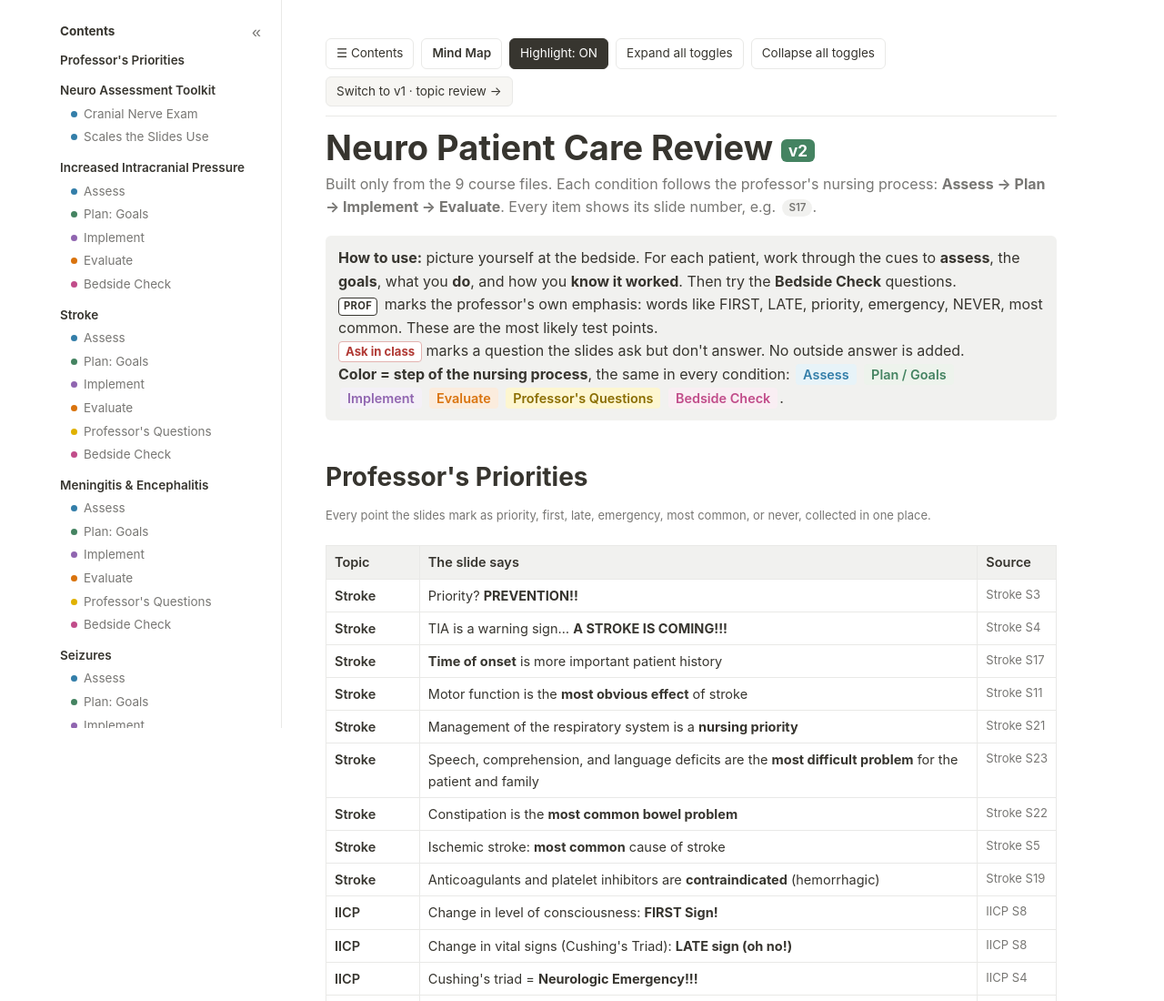
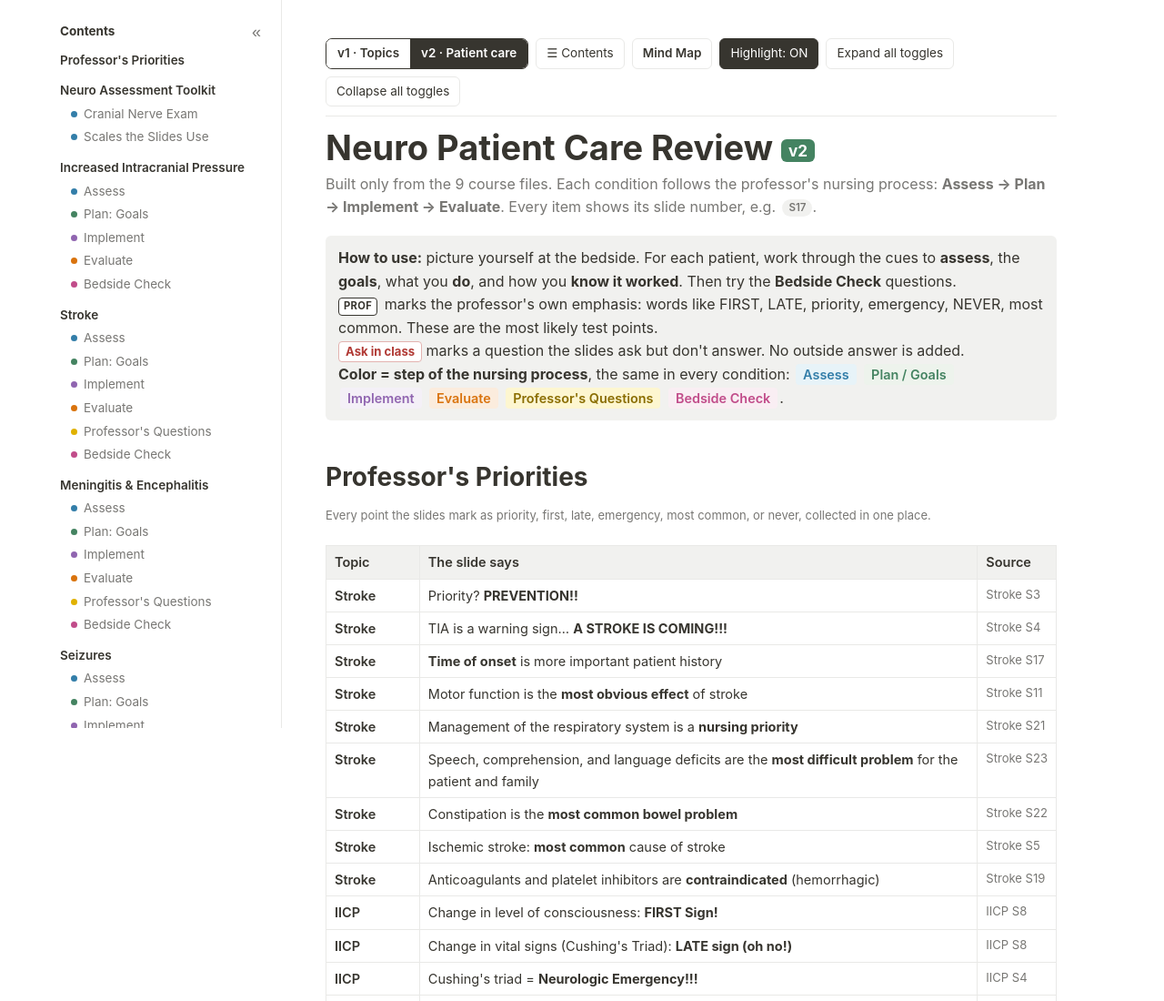
Before and after one commit to RevoloerO/vqm-hien-neuro-study, a plain HTML site: page index.html in a window 1280 px wide. Shown: the top 1100 px of the page at 91% size. Drawn offline with nearby package versions, Linux system fonts and the light colour scheme.

Commit message:
Add v1 | v2 version switch to both toolbars
Co-Authored-By: Claude Opus 5.5 <noreply@anthropic.com>
Claude-Session: https://claude.ai/code/session_015tzg7dGdXXV7aE3PiwTntX

```diff
--- a/index.html
+++ b/index.html
@@ -187,6 +187,11 @@ body:not(.nohl) .quiz.zone .qn span{color:#c14c8a}
 body:not(.nohl) .quiz.zone button.op:hover:not([disabled]){background:#f9eef3;border-color:#e8bcd3}
 
 main h1,main h2,main h3,main li,main details,main .callout,main .quiz{scroll-margin-top:64px}
+
+.vsw{display:inline-flex;flex:0 0 auto;border:1px solid #37352f;border-radius:7px;overflow:hidden}
+.vsw a{font-size:13.5px;padding:5px 12px;text-decoration:none;color:#37352f;background:#fff;font-weight:600;line-height:1.5}
+.vsw a.cur{background:#37352f;color:#fff;pointer-events:none}
+.vsw a:not(.cur):hover{background:#f1f1ef}
 </style>
 </head>
 <body>
@@ -195,12 +200,12 @@ main h1,main h2,main h3,main li,main details,main .callout,main .quiz{scroll-mar
 <div id="sbb"></div>
 <main>
 <div class="toolbar">
+<span class="vsw" role="group" aria-label="Version"><a href="v1/" class="" title="v1: topic review">v1 · Topics</a><a href="./" class="cur" title="v2: patient care">v2 · Patient care</a></span>
 <button id="sb" aria-label="Toggle contents sidebar">☰ Contents</button>
 <button id="mm" style="font-weight:600">Mind Map</button>
 <button id="hl" class="on">Highlight: ON</button>
 <button id="ex">Expand all toggles</button>
 <button id="co">Collapse all toggles</button>
-<a href="v1/" style="flex:0 0 auto;font-size:13.5px;border:1px solid #e9e9e7;border-radius:6px;padding:5px 11px;color:#37352f;text-decoration:none;background:#f7f6f3">Switch to v1 · topic review →</a>
 </div>
 <h1 class="title">Neuro Patient Care Review <span class="ver">v2</span></h1>
 <p class="sub">Built only from the 9 course files. Each condition follows the professor's nursing process: <b>Assess → Plan → Implement → Evaluate</b>. Every item shows its slide number, e.g. <span class="cite">S17</span>.</p>
```
Also changed, not shown: v1/index.html (+6 -1 lines).
